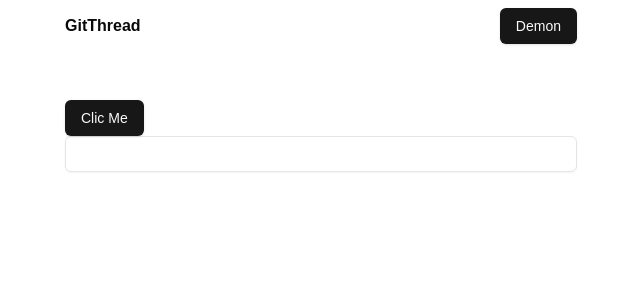
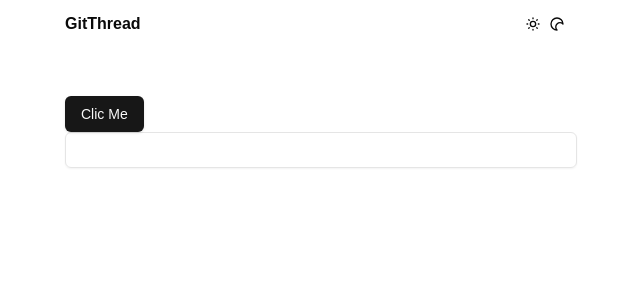
Before and after one commit to Chadrac-WAKOMYA/gitthread, a Next.js app: page / in a window 1280 px wide. Shown: the top 300 px of the page, without its empty margins (319-959 px from the left). Built offline with nearby package versions, Linux system fonts and the light colour scheme.

Commit message:
ThemeToggle in the header

```diff
--- a/app/src/features/layout/Header.tsx
+++ b/app/src/features/layout/Header.tsx
@@ -1,12 +1,13 @@
 import { Button } from '@/components/ui/button'
 import React from 'react'
+import { ThemeToggle } from '../../theme/ThemeToggle'
 
 export const Header = async() => {
   return (
     <header className='boder-b border-b-accent'>
         <div className='container flex items-center py-2 max-w-lg m-auto gap-1'>
             <h2 className='texte-2xl font-bold mr-auto '>GitThread</h2>
-            <Button>Demon</Button>
+            <ThemeToggle/>
         </div>
     </header>
   )
```
